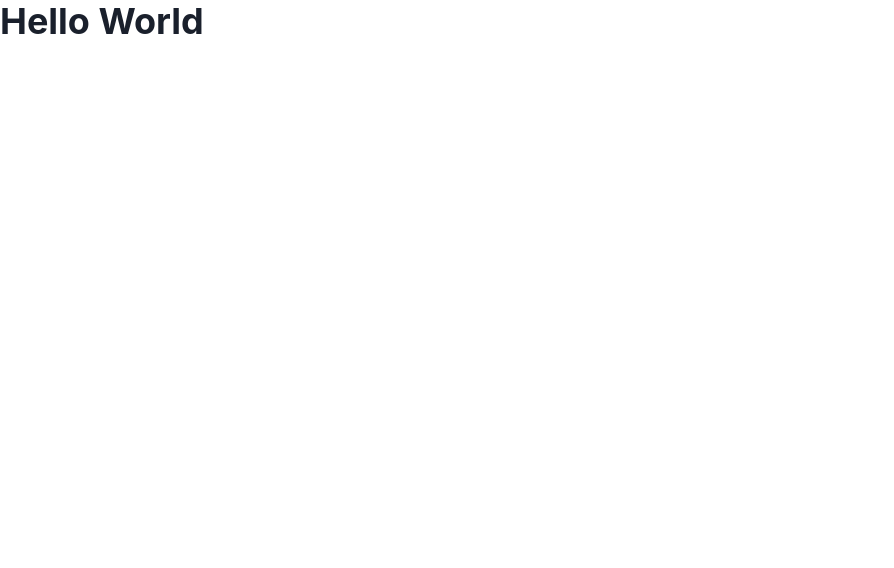
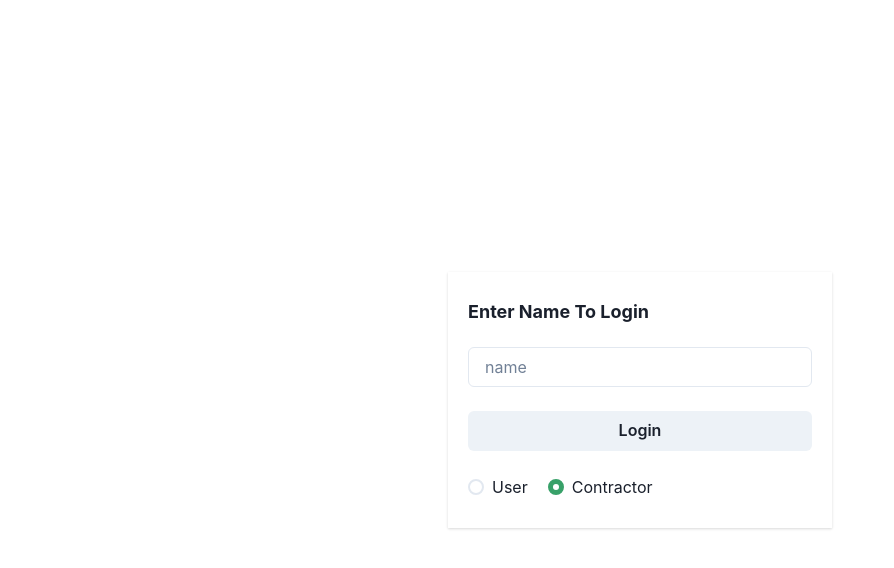
Before and after one commit to tawsifkamal/clean-up-crew, a Next.js app: page / in a window 1280 px wide. Shown: the top 568 px of the page, without its empty margins (0-894 px from the left). Built offline with nearby package versions, Linux system fonts and the light colour scheme.

Commit message:
deleting login page

```diff
--- a/pages/index.js
+++ b/pages/index.js
@@ -1,12 +1,78 @@
-import {Heading} from '@chakra-ui/react';
+import {
+  Flex,
+  Box,
+  Container,
+  Text,
+  Heading,
+  Input,
+  Button,
+  Radio,
+  RadioGroup,
+  Stack,
+} from "@chakra-ui/react";
+import { useState } from "react";
+import axios from "axios";
+import { useRouter } from "next/router";
 
+const Login = () => {
+  const [userInput, setUserInput] = useState("");
+  const [radioInput, setRadioInput] = useState("1");
+  const router = useRouter();
 
-export default function Home() {
+  const handleSubmit = async () => {
+    try {
+      const body = {
+        name: userInput,
+        userType: parseInt(radioInput),
+      };
+
+      const response = await (await axios.post("api/user/login", body)).data;
+      console.log(response);
+      const userType = response.userType;
+
+      if (userType === 1) {
+        router.push("/contractorFeed");
+      } else {
+        router.push("/userFeed");
+      }
+    } catch (err) {
+      console.log(err);
+    }
+  };
+
+  const handleChange = (e) => {
+    setUserInput(e.target.value);
+  };
   return (
-    <div>
-     <Heading>
-       Hello World
-     </Heading>
-    </div>
-  )
-}
+    <Flex justifyContent="center" alignItems="center" h="100vh">
+      <Flex
+        flexDirection="column"
+        width="sm"
+        height="2xs"
+        p={5}
+        justifyContent="center"
+        gap={6}
+        boxShadow="base"
+      >
+        <Heading alignSelf="left" fontSize="lg">
+          Enter Name To Login
+        </Heading>
+        <Input placeholder="name" onChange={handleChange} />
+        <Button onClick={handleSubmit}>Login</Button>
+
+        <RadioGroup onChange={setRadioInput} value={radioInput}>
+          <Stack spacing={5} direction="row">
+            <Radio colorScheme="red" value="0">
+              User
+            </Radio>
+            <Radio colorScheme="green" value="1">
+              Contractor
+            </Radio>
+          </Stack>
+        </RadioGroup>
+      </Flex>
+    </Flex>
+  );
+};
+
+export default Login;
```
